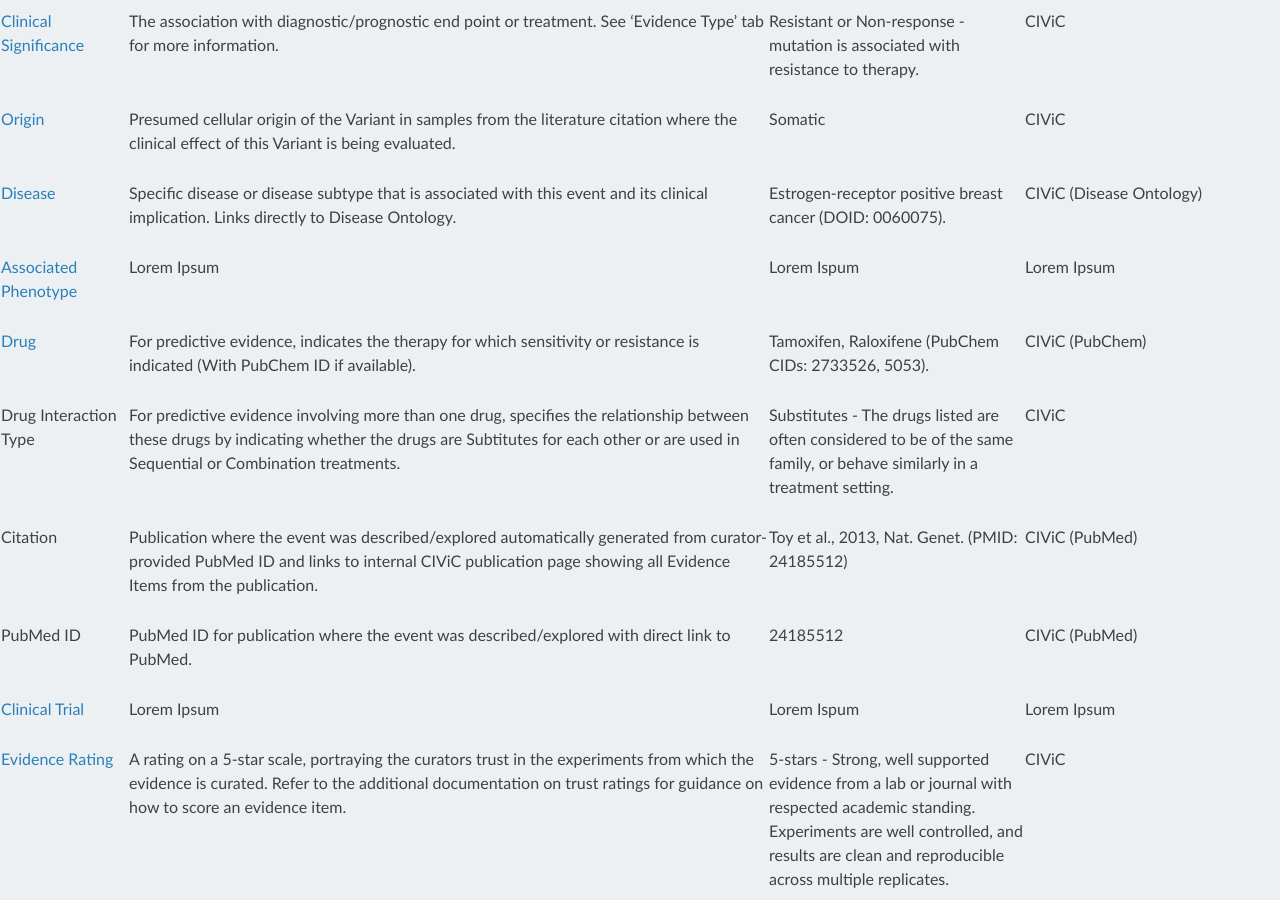
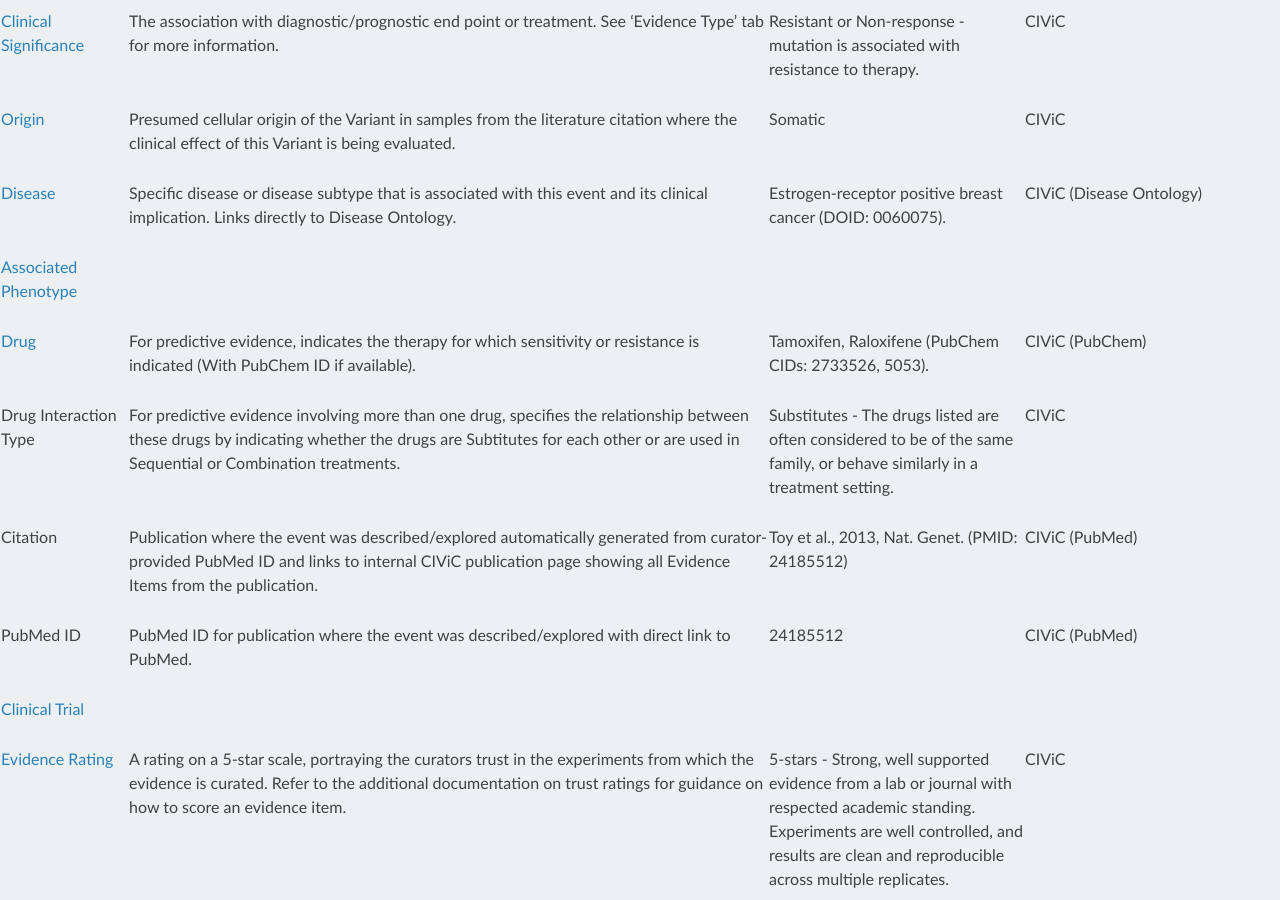
Before and after one commit to griffithlab/civic-docs, a Sphinx documentation site: the page built from docs/model/evidence/overview.rst, in a window 1280 px wide and 900 px high, scrolled down 1939 px. Built offline with Sphinx 7.4.7 and the Read the Docs theme 2.0.0, drawn with Linux system fonts in a browser that asks for light colours.

Commit message:
removed lorem ipsum

```diff
--- a/docs/model/evidence/overview.rst
+++ b/docs/model/evidence/overview.rst
@@ -80,9 +80,9 @@ The rows in the following table describe the minimal components of a CIViC Evide
      - Estrogen-receptor positive breast cancer (DOID: 0060075).
      - CIViC (Disease Ontology)
    * - :ref:`evidence-associated_phenotype`
-     - Lorem Ipsum
-     - Lorem Ispum
-     - Lorem Ipsum
+     -
+     -
+     -
    * - :ref:`evidence-drug`
      - For predictive evidence, indicates the therapy for which
        sensitivity or resistance is indicated (With PubChem ID if
@@ -111,9 +111,9 @@ The rows in the following table describe the minimal components of a CIViC Evide
      - 24185512
      - CIViC (PubMed)
    * - :ref:`evidence-clinical-trial`
-     - Lorem Ipsum
-     - Lorem Ispum
-     - Lorem Ipsum
+     -
+     -
+     -
    * - :ref:`evidence-evidence_rating`
      - A rating on a 5-star scale, portraying the curators
        trust in the experiments from which the evidence is curated. Refer
```
